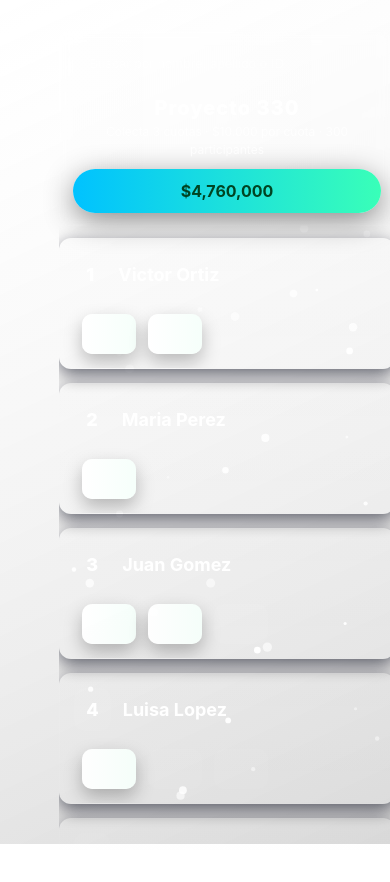
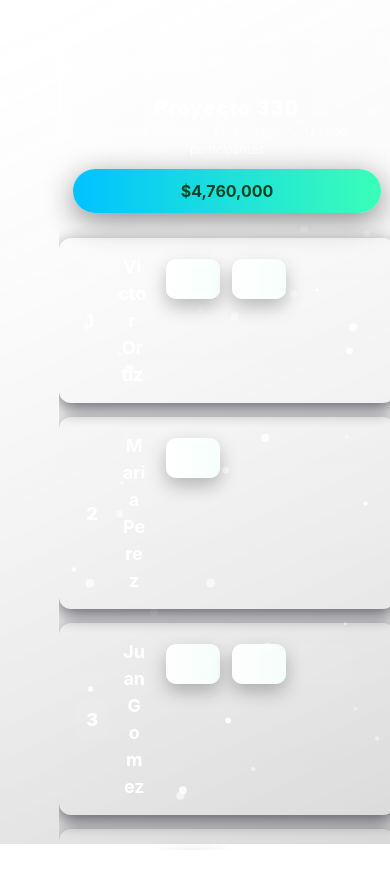
Before and after one commit to ortizvictorw/iepe-330, a React (Vite) app: page / in a window 390 px wide. Shown: the top 882 px of the page. Built offline with nearby package versions, Linux system fonts and the light colour scheme.

Commit message:
style: adjust board layout with responsive width and grid display for rows

```diff
--- a/src/components/Board.css
+++ b/src/components/Board.css
@@ -57,7 +57,7 @@
   box-shadow: 0 8px 30px rgba(0,0,0,0.45);
 }
 .board-container {
-  width: 90vw;
+  width: 97%;
   margin: 0 auto;
   z-index: 2;
   position: relative;
@@ -81,8 +81,8 @@
 .board-list.wide { overflow-x: hidden }
 .board-row.card { word-break: break-word }
 .board-row.card {
-  display: flex;
-  justify-content: space-between;
+  display: grid;
+  grid-template-columns: 72px 1fr 36%;
   align-items: center;
   padding: 18px 22px;
   border-radius: 12px;
@@ -90,12 +90,13 @@
   box-shadow: 0 6px 18px rgba(2,6,23,0.6);
   border: 1px solid rgba(255,255,255,0.03);
   overflow: hidden;
+  gap: 12px;
 }
-.board-right { display:flex; align-items:center; gap:12px; min-width: 220px; justify-content:flex-end }
-.board-left { display:flex; gap:18px; align-items:center }
+.board-left { display:flex; gap:18px; align-items:center; flex: 1 }
 .board-number { font-weight:800; font-size:18px; background: rgba(255,255,255,0.03); padding:8px 12px; border-radius:10px }
 .board-name { font-size:20px; font-weight:700 }
-.ac-container { display:flex; gap:12px; align-items:center }
+.board-right { display:flex; align-items:center; gap:12px; justify-content:flex-end; padding-left: 8px }
+.ac-container { display:flex; gap:12px; align-items:center; justify-content: space-between; width: 100%; max-width: 420px }
 .ac {
   width:86px; height:56px; border-radius:10px; background: rgba(255,255,255,0.04);
   transition: transform .18s ease, background .18s ease, box-shadow .18s ease;
@@ -140,5 +141,5 @@
   .board-left { width: 100%; display:flex; gap:12px; align-items:center }
   .board-name { font-size:18px; white-space: normal }
   .board-right { width: 100%; display:flex; justify-content:flex-start }
-  .ac-container { margin-top: 6px }
+  .ac-container { margin-top: 6px; width: 100%; display:flex; justify-content: space-between }
 }
```
